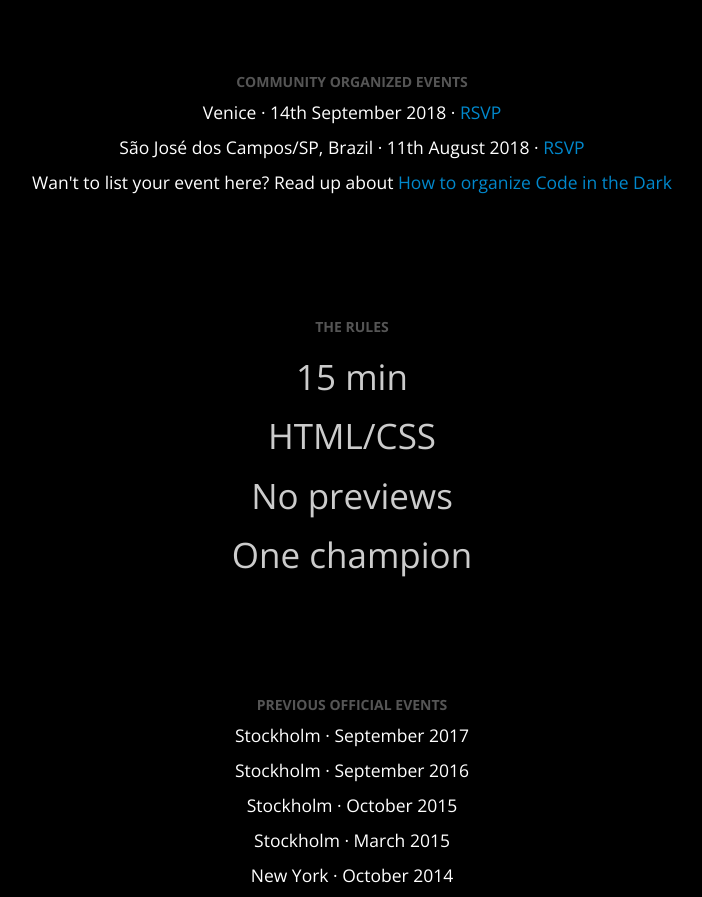
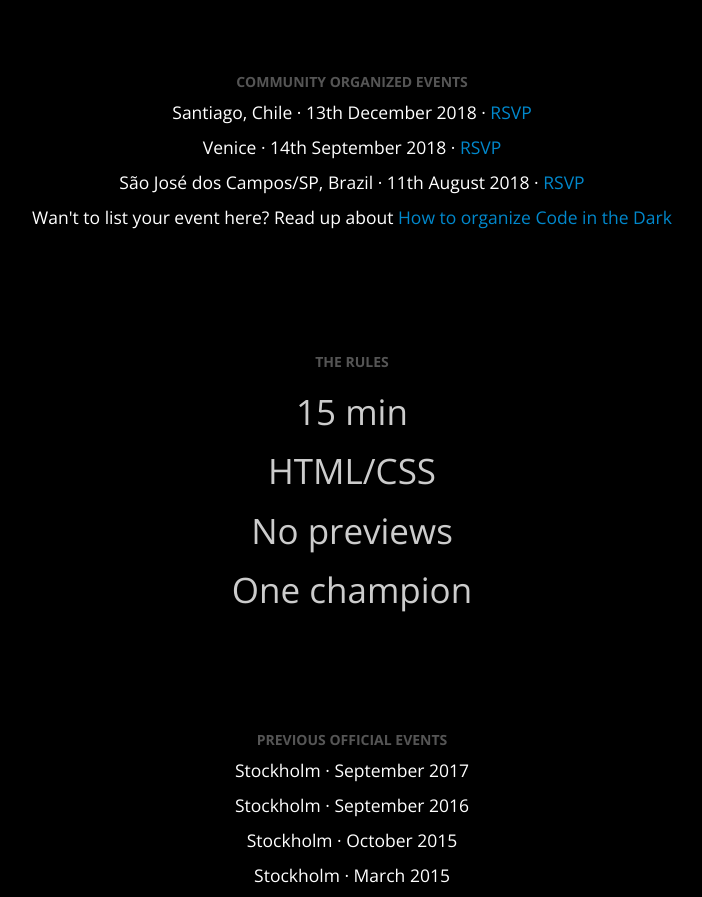
Before and after one commit to codeinthedark/codeinthedark.github.io, a plain HTML site: page index.html in a window 1280 px wide. Shown: the part 1360-2257 px from the top of the page, without its empty margins (288-990 px from the left). Drawn offline with nearby package versions, Linux system fonts and the light colour scheme.

Commit message:
chore(html): new event Santiago, Chile added

```diff
--- a/index.html
+++ b/index.html
@@ -74,7 +74,10 @@
     <div class="part">
       <h2>Community organized events</h2>
         <p>
-            Venice &middot; 14th September 2018 &middot; <a href="https://www.interlogica.it/azienda/code-in-the-dark/" target="_blank">RSVP</a>
+          Santiago, Chile &middot; 13th December 2018 &middot; <a href="https://www.codeinthedark.cl/" target="_blank">RSVP</a>
+        </p>
+        <p>
+          Venice &middot; 14th September 2018 &middot; <a href="https://www.interlogica.it/azienda/code-in-the-dark/" target="_blank">RSVP</a>
         </p>
         <p>
           São José dos Campos/SP, Brazil &middot; 11th August 2018 &middot; <a href="http://codeinthedark.frontinvale.com.br" target="_blank">RSVP</a>
```
